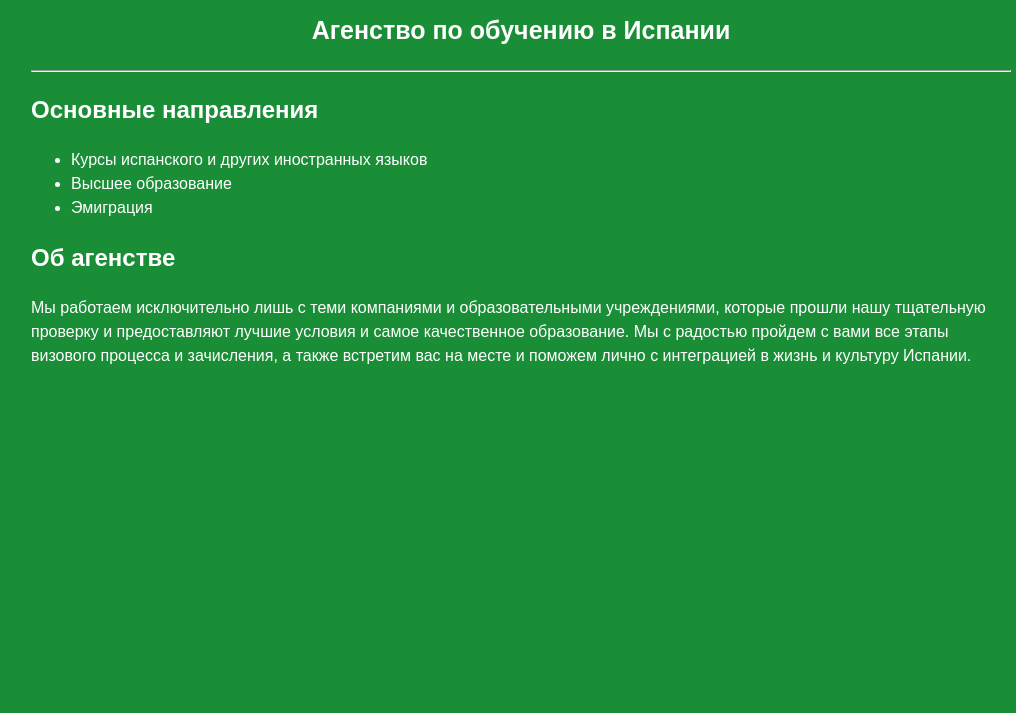
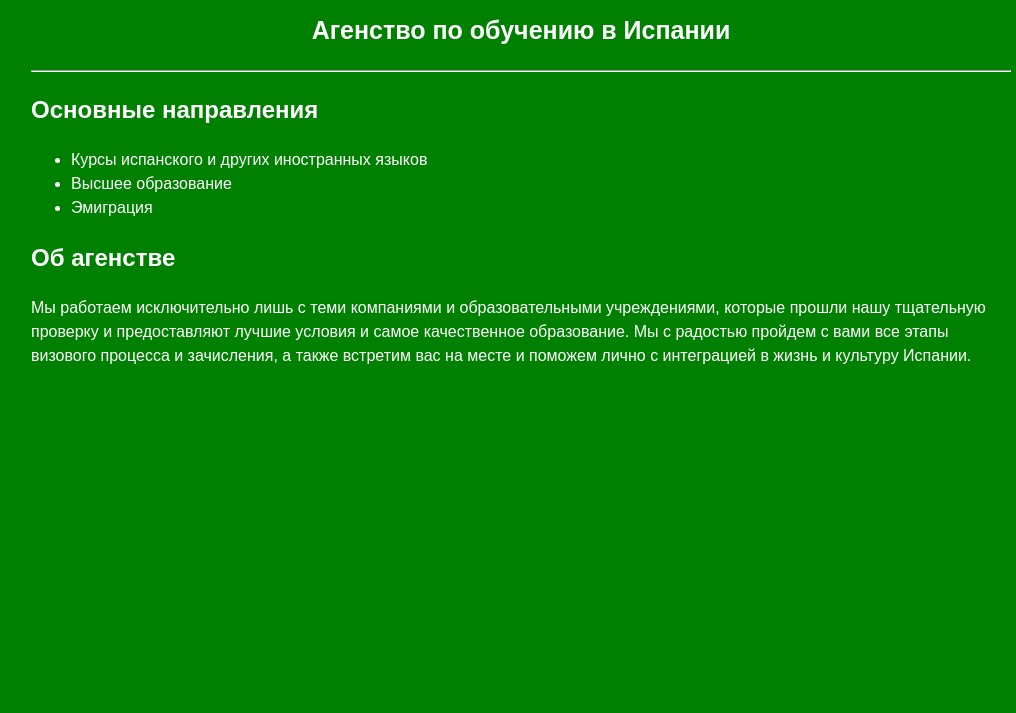
Before and after one commit to adameducationagency/adameducationagency.github.io, a plain HTML site: page index.html in a window 1280 px wide. Shown: the part 87-800 px from the top of the page, without its empty margins (119-1135 px from the left). Drawn offline with Linux system fonts and the light colour scheme; files that its build step writes are made by us from their sources.

Commit message:
Update main.css

```diff
--- a/main.css
+++ b/main.css
@@ -3,7 +3,7 @@ body {
   font-family: sans-serif;
   line-height: 1.5;
 
-  background-color: #1A8E36;
+  background-color: #008000;
   color: #FFFFFF;
 
   width: 980px;
```
